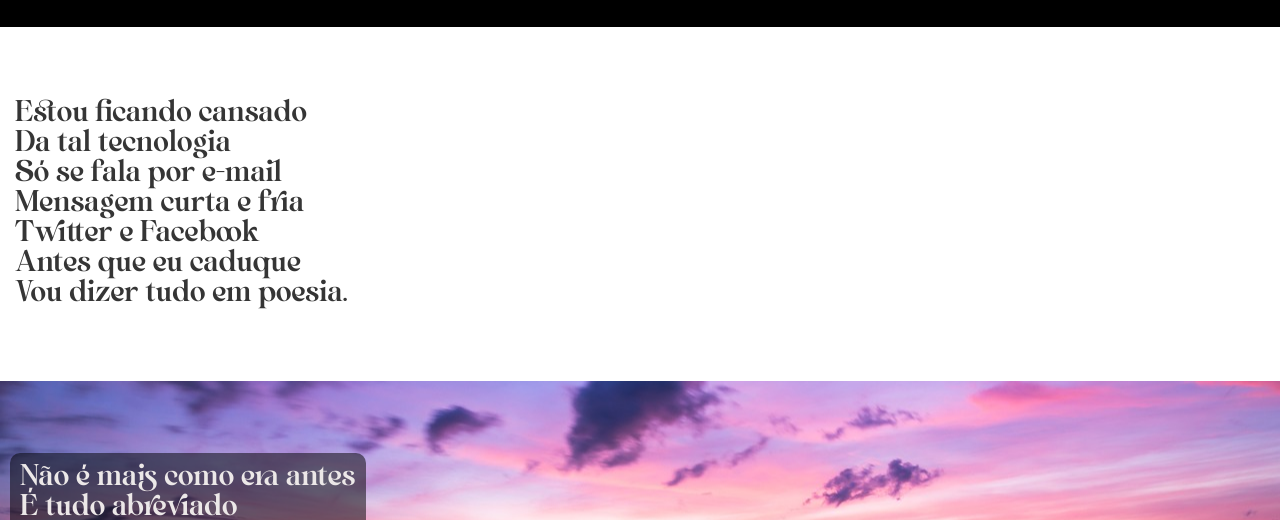
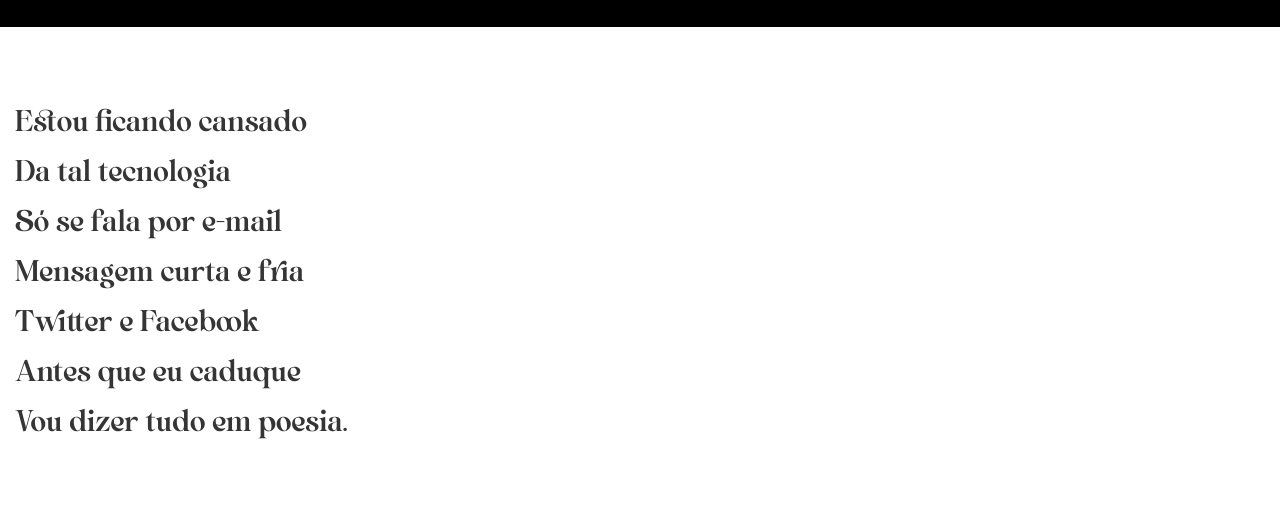
Before and after one commit to ttheuz1nho/Cordel-Moderno, a plain HTML site: page index.html in a window 1280 px wide. Shown: the part 252-772 px from the top of the page. Drawn offline with Linux system fonts and the light colour scheme.

Commit message:
tamanho do espaçament9

```diff
--- a/style/style.css
+++ b/style/style.css
@@ -53,7 +53,7 @@ section{
     padding-left: 10px;
     padding-bottom: 9vh;
     font-size: 3.9vh;
-    line-height: 30px;
+    line-height: 50px;
 }
 
 section.branco{
```
